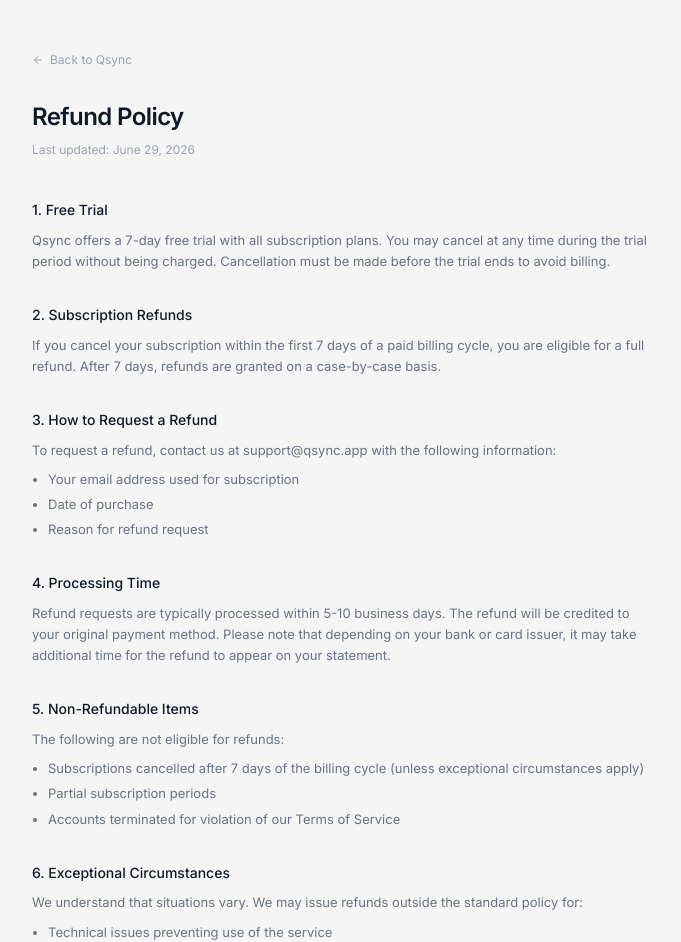
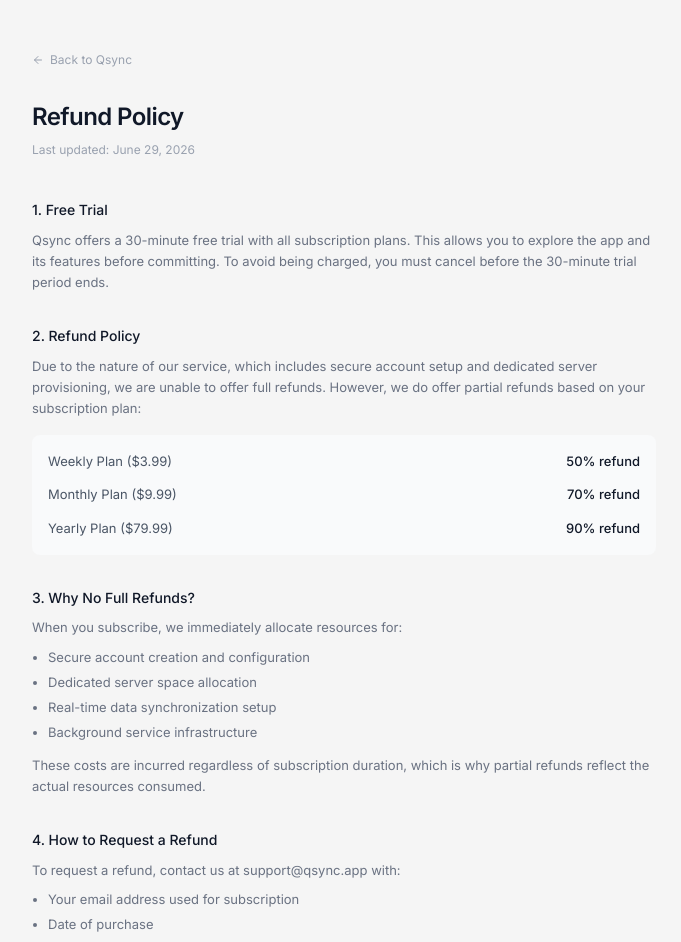
Before and after one commit to Qroid/Qsync, a React (Vite) app: page /refund in a window 1280 px wide. Shown: the top 942 px of the page, without its empty margins (296-977 px from the left). Built offline with nearby package versions, Linux system fonts and the light colour scheme; no server answers.

Commit message:
Update refund policy and trial to 30 minutes

```diff
--- a/src/lib/paystack.js
+++ b/src/lib/paystack.js
@@ -7,7 +7,7 @@
     priceFormatted: '$3.99',
     period: '/week',
     periodLabel: 'weekly',
-    note: '7-day free trial',
+    note: '30-min free trial',
     planCode: 'PLN_weekly_qsync',
   },
   Monthly: {
--- a/src/pages/Refund.jsx
+++ b/src/pages/Refund.jsx
@@ -17,21 +17,53 @@
           <section>
             <h2 className="text-[14px] font-medium text-gray-900 mb-2">1. Free Trial</h2>
             <p>
-              Qsync offers a 7-day free trial with all subscription plans. You may cancel at any time during the trial period without being charged. Cancellation must be made before the trial ends to avoid billing.
+              Qsync offers a 30-minute free trial with all subscription plans. This allows you to explore the app and its features before committing. To avoid being charged, you must cancel before the 30-minute trial period ends.
             </p>
           </section>
 
           <section>
-            <h2 className="text-[14px] font-medium text-gray-900 mb-2">2. Subscription Refunds</h2>
+            <h2 className="text-[14px] font-medium text-gray-900 mb-2">2. Refund Policy</h2>
             <p>
-              If you cancel your subscription within the first 7 days of a paid billing cycle, you are eligible for a full refund. After 7 days, refunds are granted on a case-by-case basis.
+              Due to the nature of our service, which includes secure account setup and dedicated server provisioning, we are unable to offer full refunds. However, we do offer partial refunds based on your subscription plan:
+            </p>
+            <div className="mt-4 p-4 bg-gray-50 rounded-lg">
+              <div className="space-y-3">
+                <div className="flex justify-between items-center">
+                  <span className="text-gray-600">Weekly Plan ($3.99)</span>
+                  <span className="font-medium text-gray-900">50% refund</span>
+                </div>
+                <div className="flex justify-between items-center">
+                  <span className="text-gray-600">Monthly Plan ($9.99)</span>
+                  <span className="font-medium text-gray-900">70% refund</span>
+                </div>
+                <div className="flex justify-between items-center">
+                  <span className="text-gray-600">Yearly Plan ($79.99)</span>
+                  <span className="font-medium text-gray-900">90% refund</span>
+                </div>
+              </div>
+            </div>
+          </section>
+
+          <section>
+            <h2 className="text-[14px] font-medium text-gray-900 mb-2">3. Why No Full Refunds?</h2>
+            <p>
+              When you subscribe, we immediately allocate resources for:
+            </p>
+            <ul className="mt-2 ml-4 space-y-1 list-disc">
+              <li>Secure account creation and configuration</li>
+              <li>Dedicated server space allocation</li>
+              <li>Real-time data synchronization setup</li>
+              <li>Background service infrastructure</li>
+            </ul>
+            <p className="mt-3">
+              These costs are incurred regardless of subscription duration, which is why partial refunds reflect the actual resources consumed.
             </p>
           </section>
 
           <section>
-            <h2 className="text-[14px] font-medium text-gray-900 mb-2">3. How to Request a Refund</h2>
+            <h2 className="text-[14px] font-medium text-gray-900 mb-2">4. How to Request a Refund</h2>
             <p>
-              To request a refund, contact us at support@qsync.app with the following information:
+              To request a refund, contact us at support@qsync.app with:
             </p>
             <ul className="mt-2 ml-4 space-y-1 list-disc">
               <li>Your email address used for subscription</li>
@@ -41,33 +73,21 @@
           </section>
 
           <section>
-            <h2 className="text-[14px] font-medium text-gray-900 mb-2">4. Processing Time</h2>
+            <h2 className="text-[14px] font-medium text-gray-900 mb-2">5. Processing Time</h2>
             <p>
-              Refund requests are typically processed within 5-10 business days. The refund will be credited to your original payment method. Please note that depending on your bank or card issuer, it may take additional time for the refund to appear on your statement.
+              Refund requests are processed within 5-10 business days. The refund will be credited to your original payment method. Depending on your bank or card issuer, it may take additional time for the refund to appear on your statement.
             </p>
           </section>
 
           <section>
-            <h2 className="text-[14px] font-medium text-gray-900 mb-2">5. Non-Refundable Items</h2>
+            <h2 className="text-[14px] font-medium text-gray-900 mb-2">6. Non-Refundable Items</h2>
             <p>
               The following are not eligible for refunds:
             </p>
             <ul className="mt-2 ml-4 space-y-1 list-disc">
-              <li>Subscriptions cancelled after 7 days of the billing cycle (unless exceptional circumstances apply)</li>
-              <li>Partial subscription periods</li>
+              <li>Subscriptions cancelled after 30 days from purchase date</li>
               <li>Accounts terminated for violation of our Terms of Service</li>
-            </ul>
-          </section>
-
-          <section>
-            <h2 className="text-[14px] font-medium text-gray-900 mb-2">6. Exceptional Circumstances</h2>
-            <p>
-              We understand that situations vary. We may issue refunds outside the standard policy for:
-            </p>
-            <ul className="mt-2 ml-4 space-y-1 list-disc">
-              <li>Technical issues preventing use of the service</li>
-              <li>Billing errors or unauthorized charges</li>
-              <li>Significant service disruptions</li>
+              <li>Partial subscription periods beyond the refund window</li>
             </ul>
           </section>
 
```
